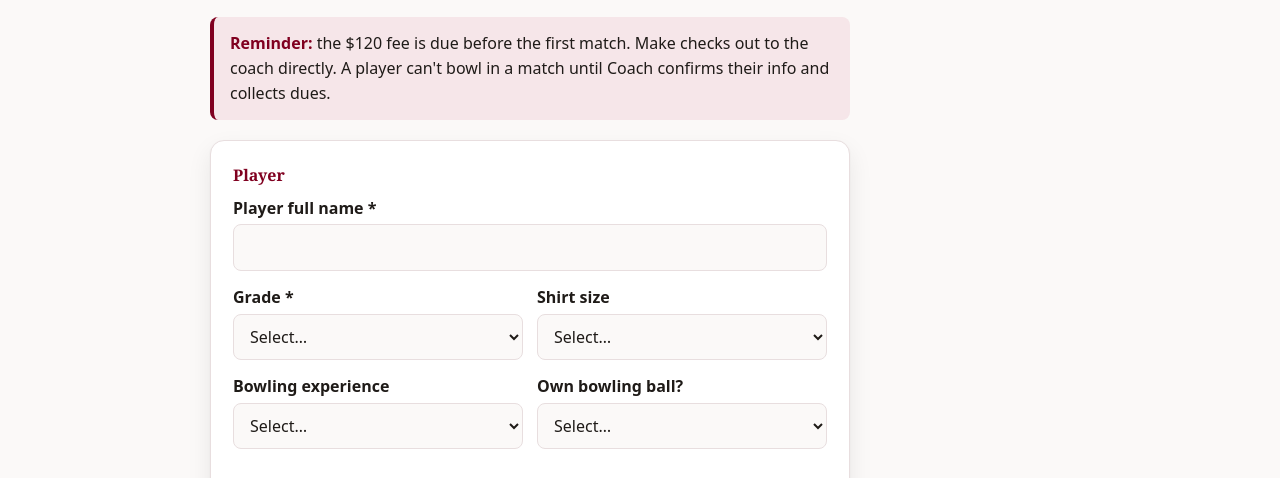
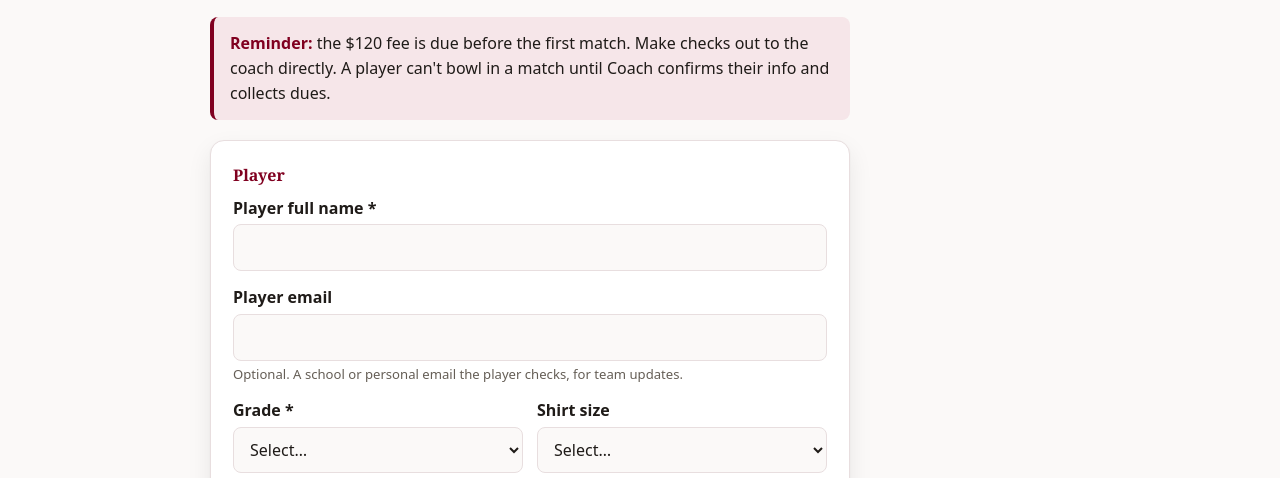
Before and after one commit to cartoticus/MonumentBowling, a plain HTML site: page join.html in a window 1280 px wide. Shown: the part 264-742 px from the top of the page. Drawn offline with Linux system fonts and the light colour scheme.

Commit message:
Add player email field to roster sign-up
Co-Authored-By: Claude Sonnet 5.5 <noreply@anthropic.com>
Claude-Session: https://claude.ai/code/session_01KNXiYLCbirdeiuK6BPKfXG

```diff
--- a/join.html
+++ b/join.html
@@ -46,6 +46,11 @@
       <div class="field">
         <label for="player_name">Player full name *</label>
         <input type="text" id="player_name" name="player_name" required autocomplete="off">
+      </div>
+      <div class="field">
+        <label for="player_email">Player email</label>
+        <input type="email" id="player_email" name="player_email" autocomplete="off">
+        <span class="hint">Optional. A school or personal email the player checks, for team updates.</span>
       </div>
       <div class="row-2">
         <div class="field">
```
Also changed, not shown: contact.html (+1 -1 lines).
